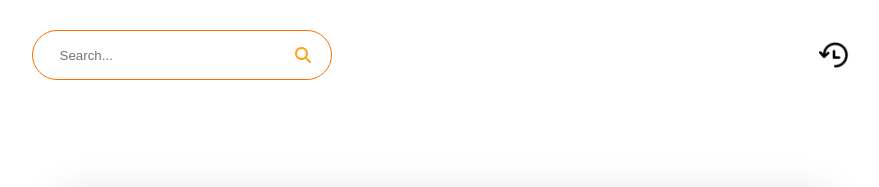
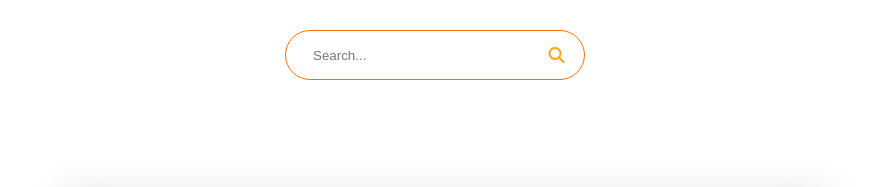
Before and after one commit to YoviO-del/FoodGen2, a plain HTML site: page docs/index.html in a window 1280 px wide. Shown: the top 187 px of the page, without its empty margins (205-1084 px from the left). Drawn offline with Linux system fonts and the light colour scheme.

Commit message:
Update index.html to get rid of the logo

```diff
--- a/docs/index.html
+++ b/docs/index.html
@@ -19,13 +19,6 @@
             <i class="fa-solid fa-magnifying-glass magnifier"></i>
         </form>
 
-          <ul>
-      <li>
-        <a href="History-Section/subIndex.html">
-          <img class="history-logo" src="oui-icons-43-512.webp" alt="History">
-        </a>
-      </li>
-    </ul>
 
     </nav>
 
```
